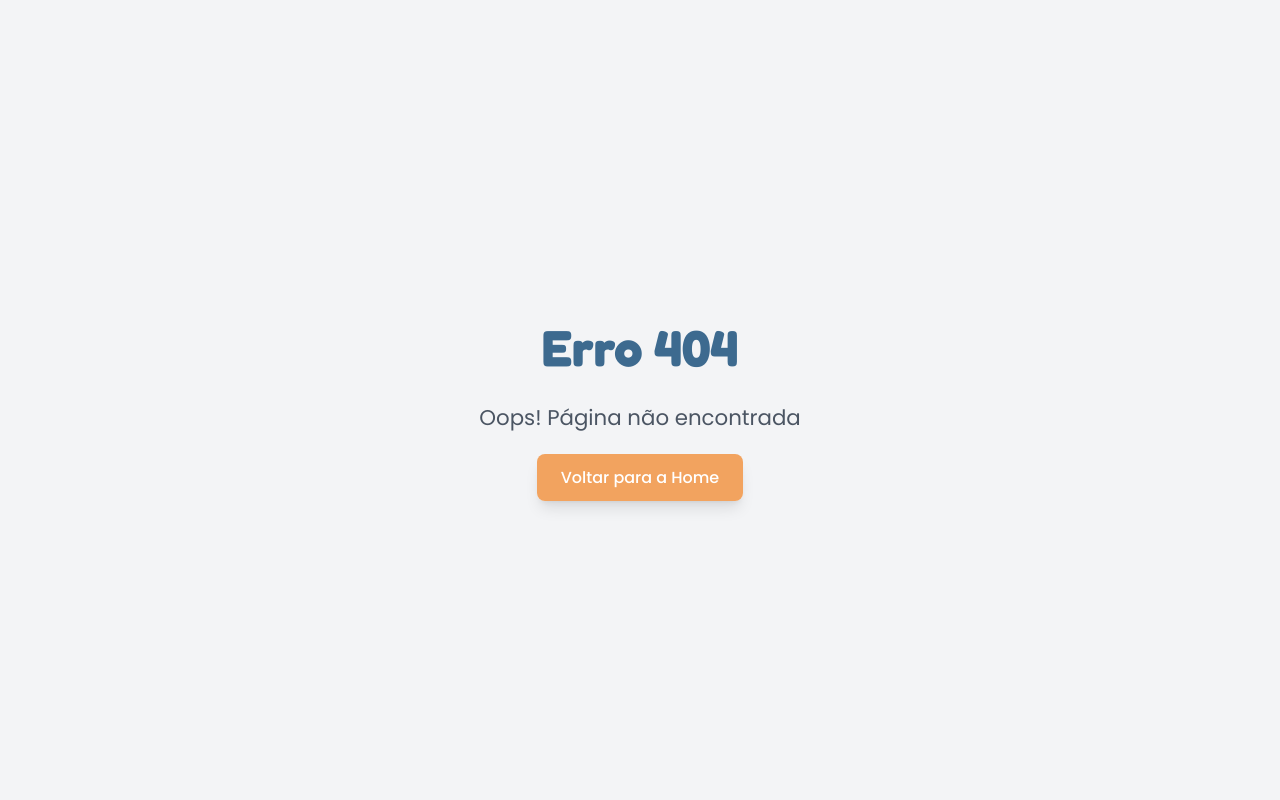
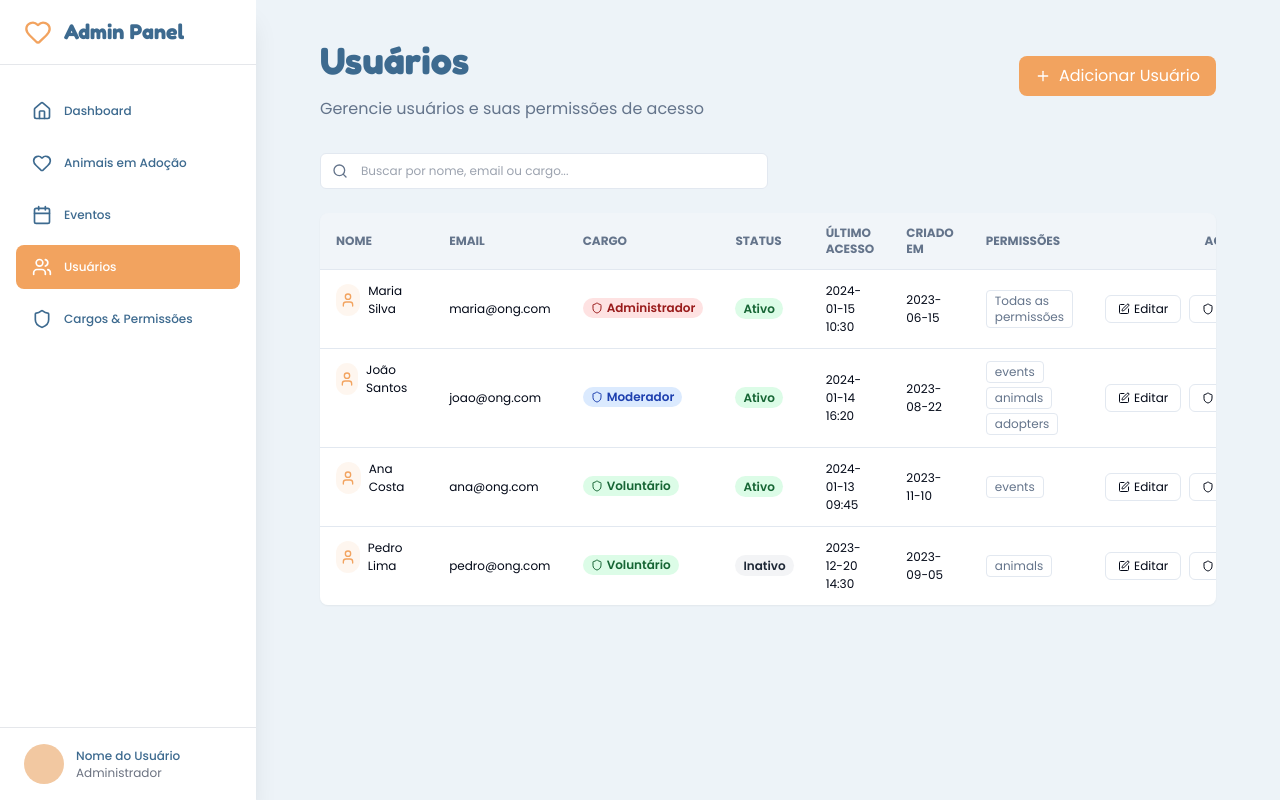
Before and after one commit to sumeragicafe/sf-manager, a Vue app in the folder frontend/: page /staff/users in a window 1280 px wide. Before the commit this address had no page. Built offline with nearby package versions, Linux system fonts and the light colour scheme; some icons are missing.

Commit message:
feat: Added UserPage Mock

```diff
--- a/frontend/src/layouts/staff/components/Sidebar.vue
+++ b/frontend/src/layouts/staff/components/Sidebar.vue
@@ -63,13 +63,13 @@ const route = useRoute();
 const navigation = [
   { name: 'Dashboard', href: '/staff', icon: Home, exact: true },
   { name: 'Animais em Adoção', href: '/staff/pets', icon: Heart },
-  { name: 'Adotantes', href: '/staff/adopters', icon: UserCheck },
+  // { name: 'Adotantes', href: '/staff/adopters', icon: UserCheck },
   { name: 'Eventos', href: '/staff/events', icon: Calendar },
-  { name: 'Contatos', href: '/staff/contacts', icon: MessageSquare },
-  { name: 'Formulários', href: '/staff/forms', icon: FileText },
+  // { name: 'Contatos', href: '/staff/contacts', icon: MessageSquare },
+  // { name: 'Formulários', href: '/staff/forms', icon: FileText },
   { name: 'Usuários', href: '/staff/users', icon: Users },
   { name: 'Cargos & Permissões', href: '/staff/roles', icon: Shield },
-  { name: 'Configurações', href: '/staff/settings', icon: Settings },
+  // { name: 'Configurações', href: '/staff/settings', icon: Settings },
 ];
 
 function isActive(item) {
--- a/frontend/src/router/index.js
+++ b/frontend/src/router/index.js
@@ -52,7 +52,13 @@ const router = createRouter({
                     name: 'PetsPage',
                     component: () => import('../views/Staff/pets/Pets.vue')
 
-                }
+                },
+                {
+                    path: 'users',
+                    name: 'UsersPage',
+                    component: () => import('../views/Staff/users/UsersPage.vue')
+
+                },
             ]
         },
         {
@@ -68,4 +74,16 @@ const router = createRouter({
 
     ]
 });
+
+router.beforeEach((to, from, next) => {
+  const requiresAuth = to.meta.requiresAuth;
+
+  if (requiresAuth && !isAuthenticated()) {
+    next({ name: 'login' }); // redireciona para login
+  } else {
+    next(); // segue para a rota
+  }
+});
+
+
 export default router;
--- /dev/null
+++ b/frontend/src/views/Staff/users/UsersPage.vue
@@ -0,0 +1,209 @@
+<template>
+  <div class="container">
+    <!-- Header -->
+    <div class="flex justify-between items-center mb-8">
+      <div>
+        <h1 class="text-3xl font-heading font-bold text-ong-text">Usuários</h1>
+        <p class="text-muted-foreground mt-2">Gerencie usuários e suas permissões de acesso</p>
+      </div>
+      <button class="flex items-center gap-2 px-4 py-2 bg-ong-primary text-white rounded-lg hover:bg-ong-accent transition">
+        <Plus class="w-4 h-4" />
+        Adicionar Usuário
+      </button>
+    </div>
+
+    <!-- Search -->
+    <div class="mb-6">
+      <div class="relative max-w-md">
+        <Search class="absolute left-3 top-1/2 -translate-y-1/2 h-4 w-4 text-muted-foreground" />
+        <input
+          v-model="searchTerm"
+          type="text"
+          placeholder="Buscar por nome, email ou cargo..."
+          class="pl-10 pr-4 py-2 w-full text-sm rounded-md border border-border focus:ring-ring focus:outline-none bg-background text-foreground"
+        />
+      </div>
+    </div>
+
+    <!-- Tabela de Usuários -->
+    <div class="overflow-x-auto bg-card rounded-lg shadow-sm animate-fade-in">
+      <table class="w-full table-auto text-sm">
+        <thead class="text-muted-foreground bg-muted uppercase text-xs">
+          <tr>
+            <th class="px-4 py-3 text-left">Nome</th>
+            <th class="px-4 py-3 text-left">Email</th>
+            <th class="px-4 py-3 text-left">Cargo</th>
+            <th class="px-4 py-3 text-left">Status</th>
+            <th class="px-4 py-3 text-left">Último Acesso</th>
+            <th class="px-4 py-3 text-left">Criado em</th>
+            <th class="px-4 py-3 text-left">Permissões</th>
+            <th class="px-4 py-3 text-center">Ações</th>
+          </tr>
+        </thead>
+        <tbody class="text-card-foreground">
+          <tr
+            v-for="user in filteredUsers"
+            :key="user.id"
+            class="border-t hover:bg-muted transition-colors"
+          >
+            <td class="px-4 py-3 flex items-center gap-2">
+              <div class="w-8 h-8 bg-ong-primary/10 rounded-full flex items-center justify-center">
+                <User class="h-4 w-4 text-ong-primary" />
+              </div>
+              {{ user.name }}
+            </td>
+            <td class="px-4 py-3">{{ user.email }}</td>
+            <td class="px-4 py-3">
+              <span
+                :class="[
+                  'px-2 py-0.5 text-xs rounded-full font-semibold inline-flex items-center gap-1',
+                  getRoleColor(user.role)
+                ]"
+              >
+                <Shield class="w-3 h-3" />
+                {{ user.role }}
+              </span>
+            </td>
+            <td class="px-4 py-3">
+              <span
+                :class="[
+                  'px-2 py-0.5 text-xs rounded-full font-semibold',
+                  getStatusColor(user.status)
+                ]"
+              >
+                {{ user.status }}
+              </span>
+            </td>
+            <td class="px-4 py-3">{{ user.lastLogin }}</td>
+            <td class="px-4 py-3">{{ user.createdAt }}</td>
+            <td class="px-4 py-3">
+              <div class="flex flex-wrap gap-1">
+                <span
+                  v-if="user.permissions.includes('all')"
+                  class="border text-xs px-2 py-0.5 rounded text-muted-foreground"
+                >
+                  Todas as permissões
+                </span>
+                <span
+                  v-else
+                  v-for="permission in user.permissions"
+                  :key="permission"
+                  class="border text-xs px-2 py-0.5 rounded text-muted-foreground"
+                >
+                  {{ permission }}
+                </span>
+              </div>
+            </td>
+            <td class="px-4 py-3 text-center">
+              <div class="flex justify-center gap-2">
+                <button class="text-sm px-3 py-1 border rounded-md hover:bg-muted flex items-center gap-1">
+                  <Edit class="w-3 h-3" />
+                  Editar
+                </button>
+                <button class="text-sm px-3 py-1 border rounded-md hover:bg-muted flex items-center gap-1">
+                  <Shield class="w-3 h-3" />
+                  Permissões
+                </button>
+                <button class="text-sm px-3 py-1 border rounded-md text-destructive hover:text-destructive-foreground">
+                  <Trash2 class="w-3 h-3" />
+                </button>
+              </div>
+            </td>
+          </tr>
+        </tbody>
+      </table>
+    </div>
+  </div>
+</template>
+
+<script setup>
+import { ref, computed } from 'vue'
+import {
+  Search,
+  Plus,
+  Edit,
+  Trash2,
+  Shield,
+  User
+} from 'lucide-vue-next'
+
+const searchTerm = ref('')
+
+const users = ref([
+  {
+    id: 1,
+    name: 'Maria Silva',
+    email: 'maria@ong.com',
+    role: 'Administrador',
+    status: 'Ativo',
+    lastLogin: '2024-01-15 10:30',
+    createdAt: '2023-06-15',
+    permissions: ['all']
+  },
+  {
+    id: 2,
+    name: 'João Santos',
+    email: 'joao@ong.com',
+    role: 'Moderador',
+    status: 'Ativo',
+    lastLogin: '2024-01-14 16:20',
+    createdAt: '2023-08-22',
+    permissions: ['events', 'animals', 'adopters']
+  },
+  {
+    id: 3,
+    name: 'Ana Costa',
+    email: 'ana@ong.com',
+    role: 'Voluntário',
+    status: 'Ativo',
+    lastLogin: '2024-01-13 09:45',
+    createdAt: '2023-11-10',
+    permissions: ['events']
+  },
+  {
+    id: 4,
+    name: 'Pedro Lima',
+    email: 'pedro@ong.com',
+    role: 'Voluntário',
+    status: 'Inativo',
+    lastLogin: '2023-12-20 14:30',
+    createdAt: '2023-09-05',
+    permissions: ['animals']
+  }
+])
+
+const filteredUsers = computed(() => {
+  const term = searchTerm.value.toLowerCase()
+  return users.value.filter(user =>
+    user.name.toLowerCase().includes(term) ||
+    user.email.toLowerCase().includes(term) ||
+    user.role.toLowerCase().includes(term)
+  )
+})
+
+function getRoleColor(role) {
+  switch (role) {
+    case 'Administrador':
+      return 'bg-red-100 text-red-800'
+    case 'Moderador':
+      return 'bg-blue-100 text-blue-800'
+    case 'Voluntário':
+      return 'bg-green-100 text-green-800'
+    default:
+      return 'bg-gray-100 text-gray-800'
+  }
+}
+
+function getStatusColor(status) {
+  switch (status) {
+    case 'Ativo':
+      return 'bg-green-100 text-green-800'
+    case 'Inativo':
+      return 'bg-gray-100 text-gray-800'
+    case 'Suspenso':
+      return 'bg-red-100 text-red-800'
+    default:
+      return 'bg-gray-100 text-gray-800'
+  }
+}
+</script>
```
